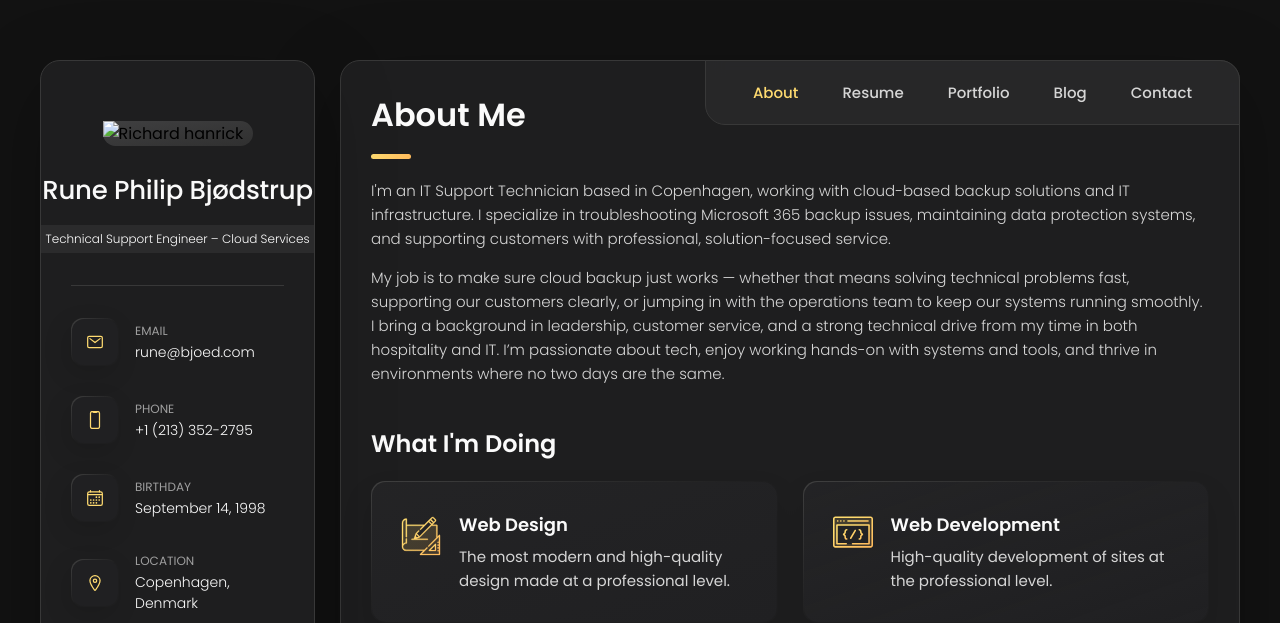
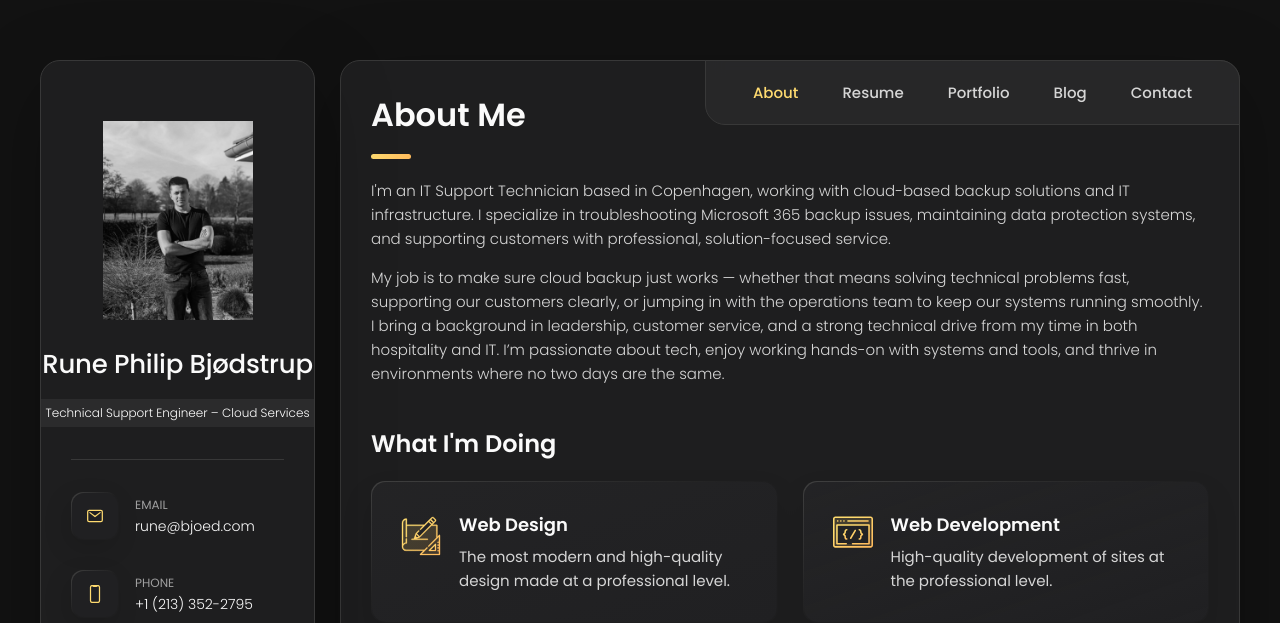
Before and after one commit to Rune-Philip/bjoed.com, a plain HTML site: page index.html in a window 1280 px wide. Shown: the top 623 px of the page. Drawn offline with nearby package versions, Linux system fonts and the light colour scheme.

Commit message:
Update index.html

```diff
--- a/index.html
+++ b/index.html
@@ -42,7 +42,7 @@
       <div class="sidebar-info">
 
         <figure class="avatar-box">
-          <img src="./assets/images/my-avatar.png" alt="Richard hanrick" width="80">
+          <img src="./assets/images/rune billede 1.png" alt="Richard hanrick" width="80">
         </figure>
 
         <div class="info-content">
```
